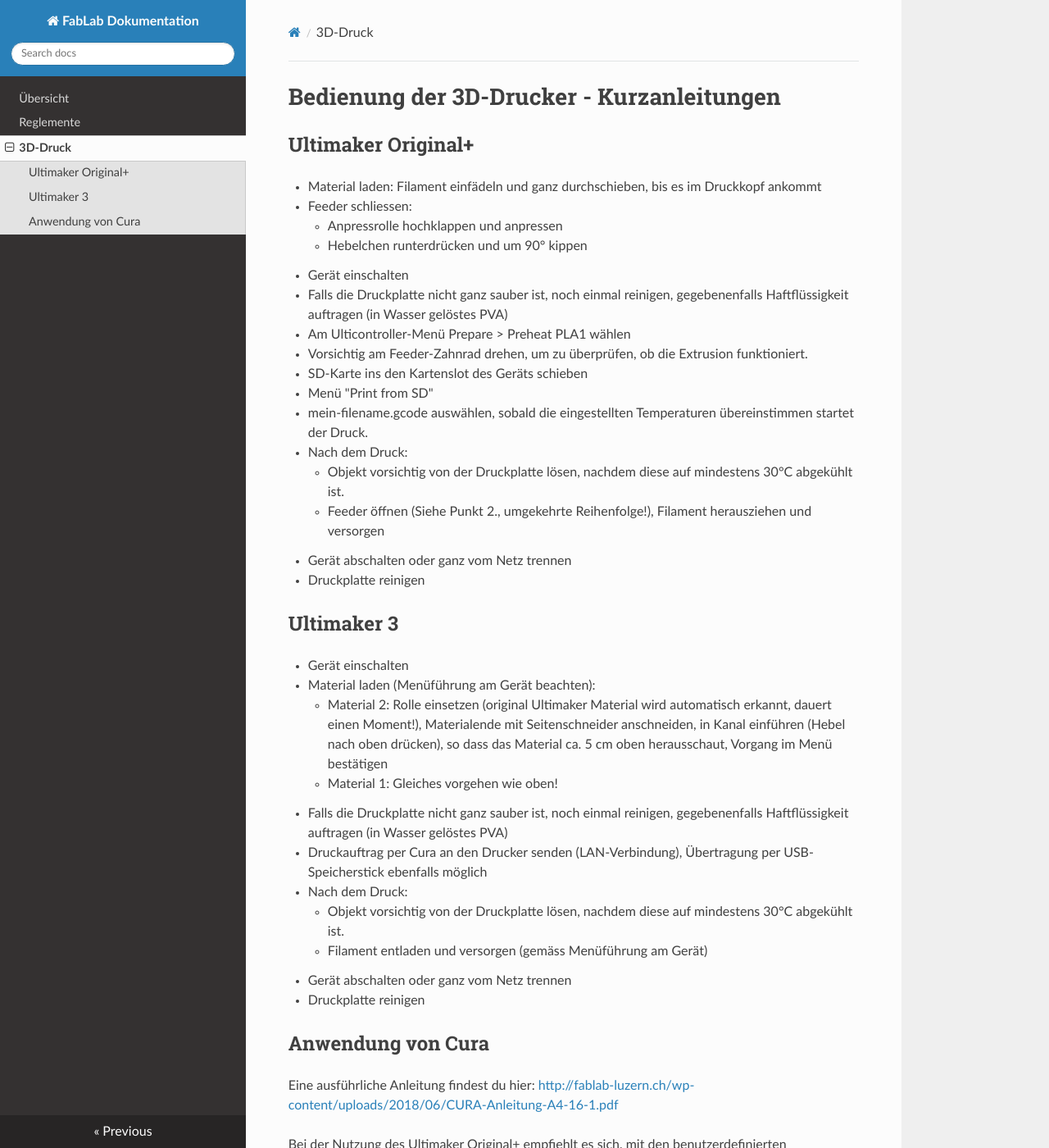
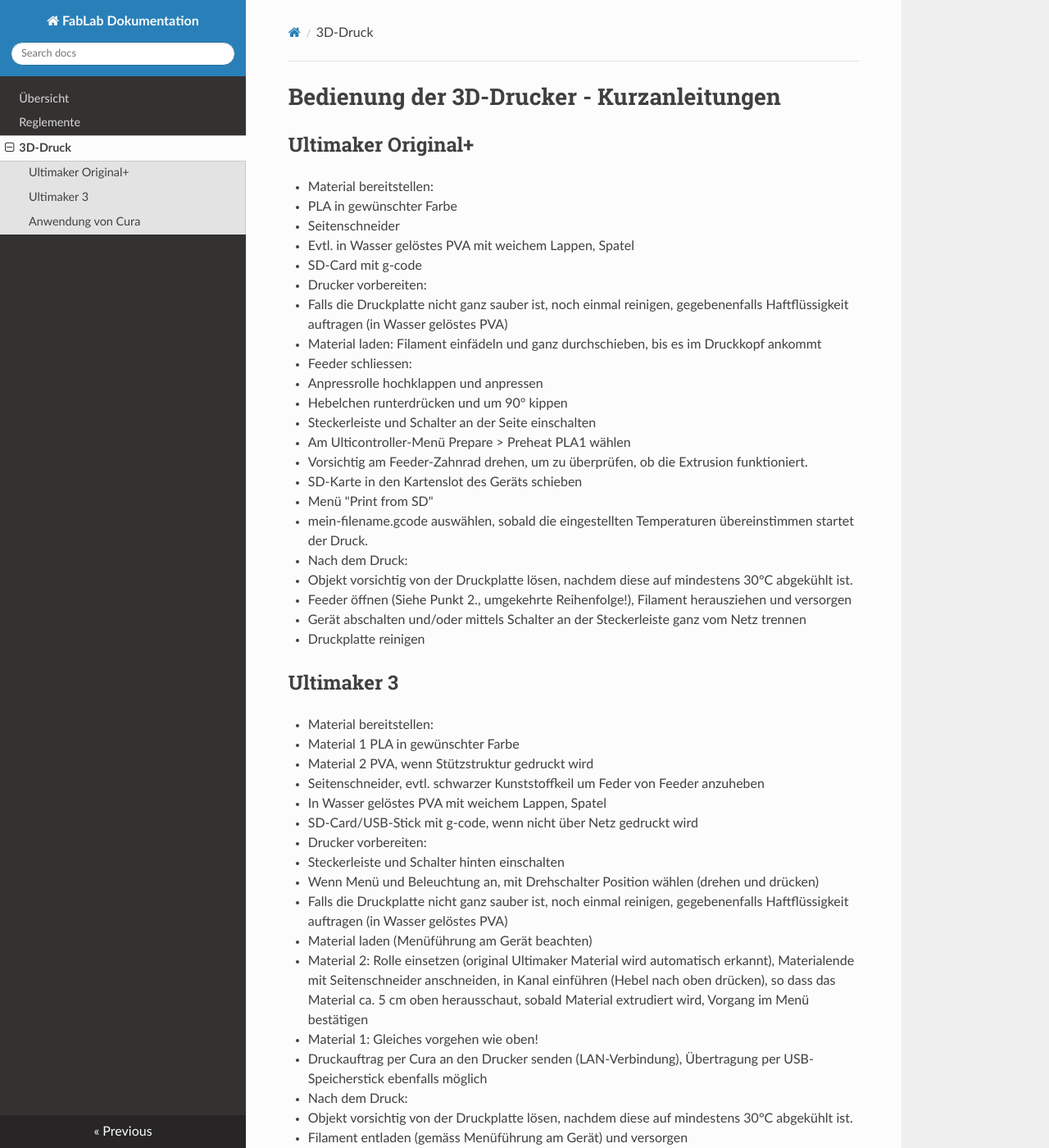
Before and after one commit to fablab-liechtenstein/Docs, an MkDocs documentation site: the page built from docs/druckerkurz.md, in a window 1280 px wide and 1400 px high. Shown: the whole window at 82% size. Built offline with MkDocs 1.6.1, drawn with Linux system fonts in a browser that asks for light colours; nearby versions of some CDN libraries; old or Windows-style settings are respelled for this version of MkDocs; some of the changed text lies outside the part shown.

Commit message:
Update druckerkurz.md

```diff
--- a/docs/druckerkurz.md
+++ b/docs/druckerkurz.md
@@ -3,36 +3,68 @@
 
 ## Ultimaker Original+
 
+
+- Material bereitstellen:
+
+  - PLA in gewünschter Farbe
+  - Seitenschneider
+  - Evtl. in Wasser gelöstes PVA mit weichem Lappen, Spatel
+  - SD-Card mit g-code
+
+- Drucker vorbereiten:
+
+  - Falls die Druckplatte nicht ganz sauber ist, noch einmal reinigen, gegebenenfalls Haftflüssigkeit auftragen (in Wasser gelöstes PVA)
+
 - Material laden: Filament einfädeln und ganz durchschieben, bis es im Druckkopf ankommt
 - Feeder schliessen:
-    - Anpressrolle hochklappen und anpressen
-    - Hebelchen runterdrücken und um 90° kippen
-- Gerät einschalten
-- Falls die Druckplatte nicht ganz sauber ist, noch einmal reinigen, gegebenenfalls Haftflüssigkeit auftragen (in Wasser gelöstes PVA)
+
+  - Anpressrolle hochklappen und anpressen
+  - Hebelchen runterdrücken und um 90° kippen
+
+- Steckerleiste und Schalter an der Seite einschalten
 - Am Ulticontroller-Menü Prepare > Preheat PLA1 wählen
 - Vorsichtig am Feeder-Zahnrad drehen, um zu überprüfen, ob die Extrusion funktioniert.
-- SD-Karte ins den Kartenslot des Geräts schieben
+- SD-Karte in den Kartenslot des Geräts schieben
 - Menü "Print from SD"
 - mein-filename.gcode auswählen, sobald die eingestellten Temperaturen übereinstimmen startet der Druck.
 - Nach dem Druck:
-    - Objekt vorsichtig von der Druckplatte lösen, nachdem diese auf mindestens 30°C abgekühlt ist.
-    - Feeder öffnen (Siehe Punkt 2., umgekehrte Reihenfolge!), Filament herausziehen und versorgen
-- Gerät abschalten oder ganz vom Netz trennen
+
+  - Objekt vorsichtig von der Druckplatte lösen, nachdem diese auf mindestens 30°C abgekühlt ist.
+  - Feeder öffnen (Siehe Punkt 2., umgekehrte Reihenfolge!), Filament herausziehen und versorgen
+
+- Gerät abschalten und/oder mittels Schalter an der Steckerleiste ganz vom Netz trennen
 - Druckplatte reinigen
 
 
 ## Ultimaker 3
 
-- Gerät einschalten
-- Material laden (Menüführung am Gerät beachten):
-    - Material 2: Rolle einsetzen (original Ultimaker Material wird automatisch erkannt, dauert einen Moment!), Materialende mit Seitenschneider anschneiden, in Kanal einführen (Hebel nach oben drücken), so dass das Material ca. 5 cm oben herausschaut, Vorgang im Menü bestätigen
-    - Material 1: Gleiches vorgehen wie oben!
-- Falls die Druckplatte nicht ganz sauber ist, noch einmal reinigen, gegebenenfalls Haftflüssigkeit auftragen (in Wasser gelöstes PVA)
+
+- Material bereitstellen:
+
+  - Material 1 PLA in gewünschter Farbe
+  - Material 2 PVA, wenn Stützstruktur gedruckt wird
+  - Seitenschneider, evtl. schwarzer Kunststoffkeil um Feder von Feeder anzuheben
+  - In Wasser gelöstes PVA mit weichem Lappen, Spatel
+  - SD-Card/USB-Stick mit g-code, wenn nicht über Netz gedruckt wird
+
+- Drucker vorbereiten:
+
+  - Steckerleiste und Schalter hinten einschalten
+  - Wenn Menü und Beleuchtung an, mit Drehschalter Position wählen (drehen und drücken)
+  - Falls die Druckplatte nicht ganz sauber ist, noch einmal reinigen, gegebenenfalls Haftflüssigkeit auftragen (in Wasser gelöstes PVA)
+
+- Material laden (Menüführung am Gerät beachten)
+
+  - Material 2: Rolle einsetzen (original Ultimaker Material wird automatisch erkannt), Materialende mit Seitenschneider anschneiden, in Kanal einführen (Hebel nach oben drücken), so dass das Material ca. 5 cm oben herausschaut, sobald Material extrudiert wird, Vorgang im Menü bestätigen
+  - Material 1: Gleiches vorgehen wie oben!
+
 - Druckauftrag per Cura an den Drucker senden (LAN-Verbindung), Übertragung per USB-Speicherstick ebenfalls möglich
 - Nach dem Druck:
-    - Objekt vorsichtig von der Druckplatte lösen, nachdem diese auf mindestens 30°C abgekühlt ist.
-    - Filament entladen und versorgen (gemäss Menüführung am Gerät)
-- Gerät abschalten oder ganz vom Netz trennen
+
+  - Objekt vorsichtig von der Druckplatte lösen, nachdem diese auf mindestens 30°C abgekühlt ist.
+  - Filament entladen (gemäss Menüführung am Gerät) und versorgen
+
+- Gerät abschalten und/oder mittels Schalter an der Steckerleiste ganz vom Netz trennen
 - Druckplatte reinigen
 
 
```
